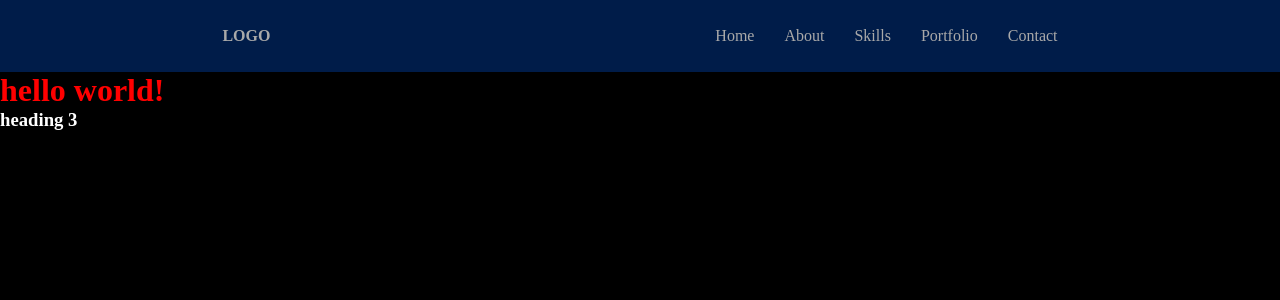
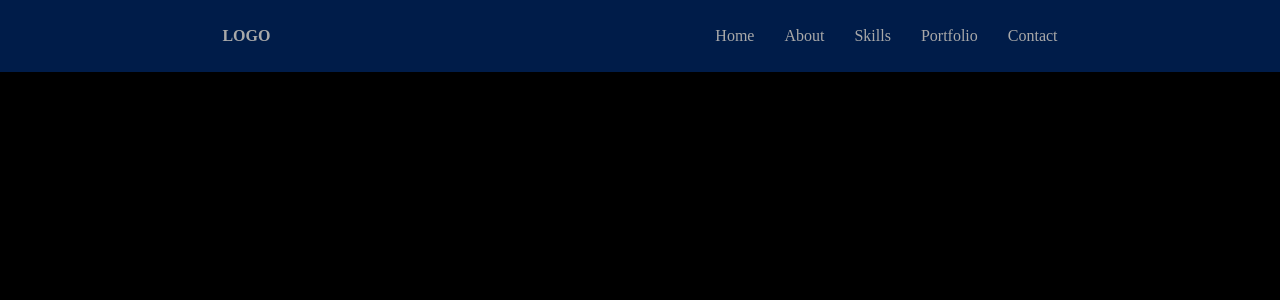
Before and after one commit to reemi7/React-Nav-Bar, a React (Vite) app: page / in a window 1280 px wide. Shown: the top 300 px of the page. Built offline with nearby package versions, Linux system fonts and the light colour scheme.

Commit message:
add hero sectin contact

```diff
--- a/src/App.jsx
+++ b/src/App.jsx
@@ -1,6 +1,7 @@
 import { useState } from 'react';
 import Navbar from './compnents/Navbar';
 import Heading from './Heading';
+import Hero from './Hero';
 
 function App() {
 
@@ -9,8 +10,7 @@ function App() {
       <div>
 
         <Navbar/>
-        <h1 style={{color: "red"}}>hello world!</h1>
-        <Heading />
+        <Hero/>
       </div>
   )
 }
--- /dev/null
+++ b/src/Hero.jsx
@@ -0,0 +1,16 @@
+import React from 'react'
+
+function Hero() {
+  return (
+    <div>
+      <div className="left">
+        <h1>asdfg</h1>
+      </div>
+      <div className="right">
+
+      </div>
+    </div>
+  )
+}
+
+export default Hero
```
